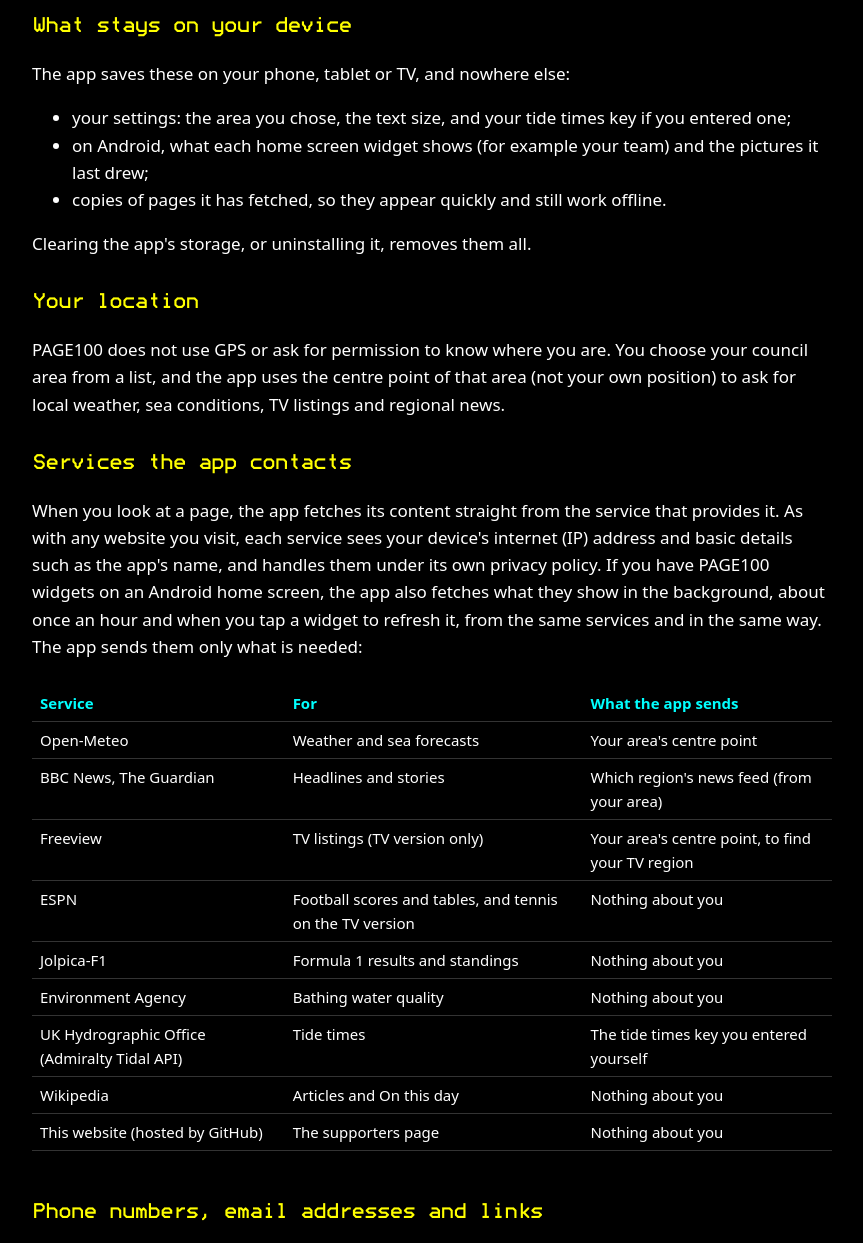
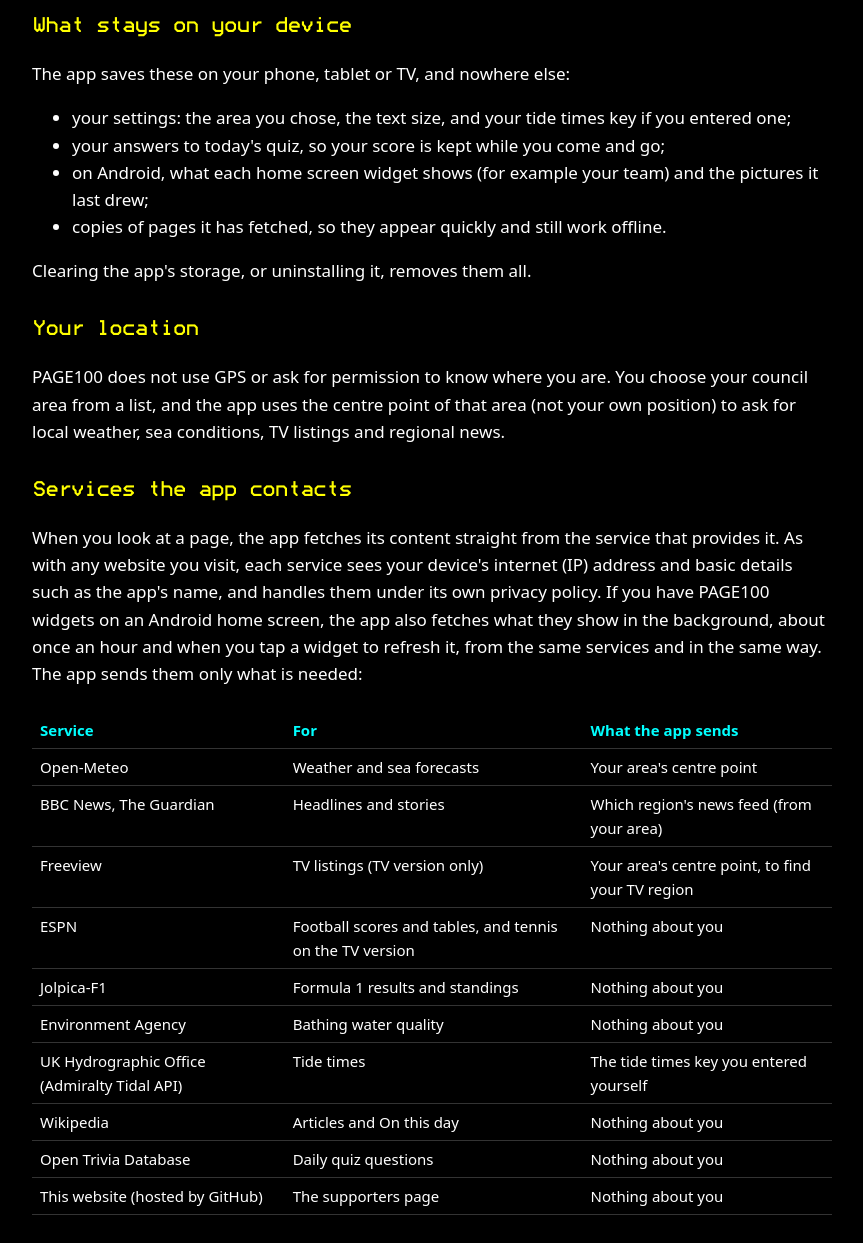
Before and after one commit to ryewind-apps/ryewind-apps.github.io, a plain HTML site: page page100/privacy.html in a window 1280 px wide. Shown: the part 460-1703 px from the top of the page, without its empty margins (208-1071 px from the left). Drawn offline with Linux system fonts and the light colour scheme.

Commit message:
PAGE100 privacy: the daily quiz (Open Trivia Database; today's answers kept on the device)
Co-Authored-By: Claude Opus 5.5 <noreply@anthropic.com>

```diff
--- a/page100/privacy.html
+++ b/page100/privacy.html
@@ -33,6 +33,7 @@ If you have any questions, email <a href="mailto:ryewind.apps@gmail.com">ryewind
 <p>The app saves these on your phone, tablet or TV, and nowhere else:</p>
 <ul>
     <li>your settings: the area you chose, the text size, and your tide times key if you entered one;</li>
+    <li>your answers to today's quiz, so your score is kept while you come and go;</li>
     <li>on Android, what each home screen widget shows (for example your team) and the pictures it last drew;</li>
     <li>copies of pages it has fetched, so they appear quickly and still work offline.</li>
 </ul>
@@ -60,6 +61,7 @@ to refresh it, from the same services and in the same way. The app sends them on
     <tr><td>Environment Agency</td><td>Bathing water quality</td><td>Nothing about you</td></tr>
     <tr><td>UK Hydrographic Office (Admiralty Tidal API)</td><td>Tide times</td><td>The tide times key you entered yourself</td></tr>
     <tr><td>Wikipedia</td><td>Articles and On this day</td><td>Nothing about you</td></tr>
+    <tr><td>Open Trivia Database</td><td>Daily quiz questions</td><td>Nothing about you</td></tr>
     <tr><td>This website (hosted by GitHub)</td><td>The supporters page</td><td>Nothing about you</td></tr>
 </table>
 </div>
```
